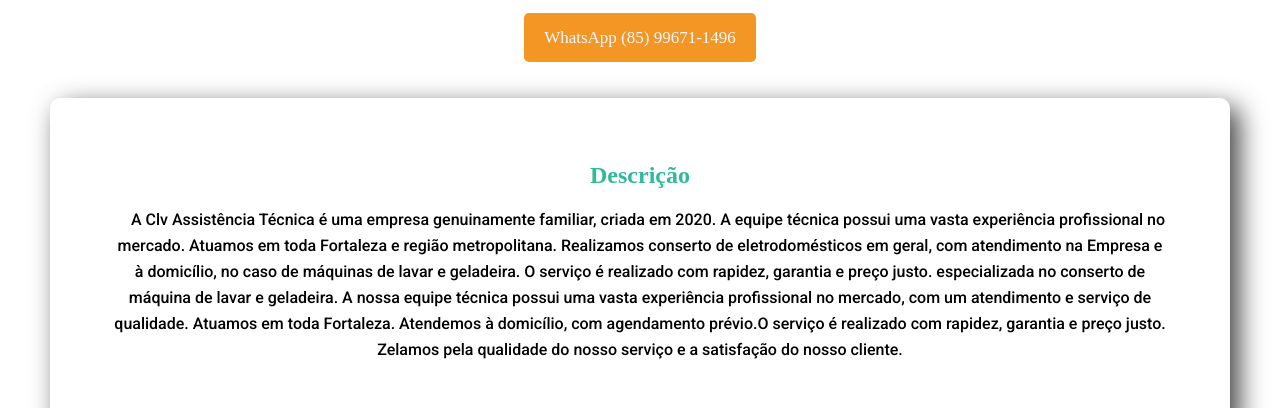
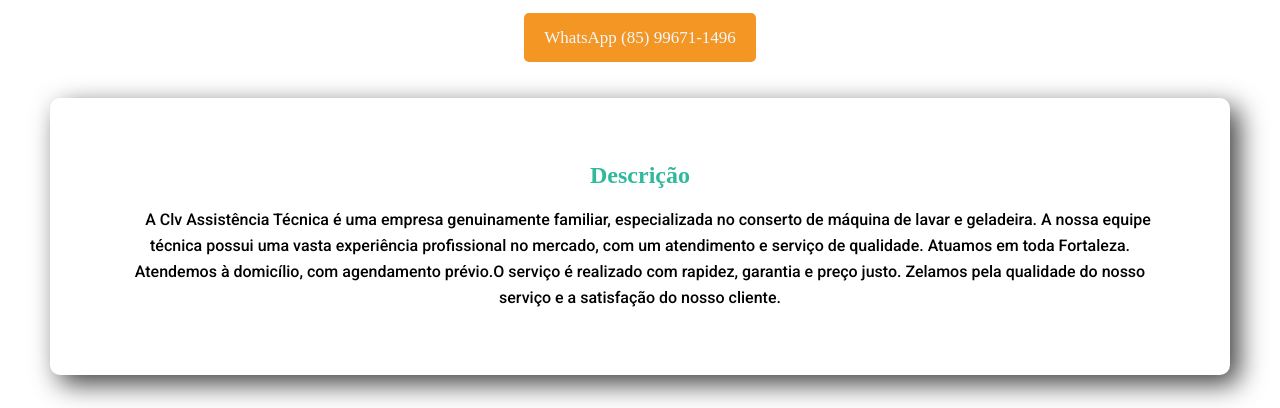
Before and after one commit to lucasMunizt/Site, a plain HTML site: page index.html in a window 1280 px wide. Shown: the part 300-708 px from the top of the page. Drawn offline with Linux system fonts and the light colour scheme; a web font is replaced by a local one.

Commit message:
alterando texto descrição do site

```diff
--- a/index.html
+++ b/index.html
@@ -87,18 +87,12 @@
             <br />
             <p>
               A Clv Assistência Técnica é uma empresa genuinamente familiar,
-                criada em 2020. A equipe técnica possui uma vasta
-              experiência profissional no mercado. Atuamos em toda Fortaleza e
-              região metropolitana. Realizamos conserto de eletrodomésticos em
-              geral, com atendimento na Empresa e à domicílio, no caso de
-              máquinas de lavar e geladeira. O serviço é realizado com rapidez,
-              garantia e preço justo. especializada no conserto de
-              máquina de lavar e geladeira. A nossa equipe técnica possui uma
-              vasta experiência profissional no mercado, com um atendimento e
-              serviço de qualidade. Atuamos em toda Fortaleza. Atendemos à
-              domicílio, com agendamento prévio.O serviço é realizado com
-              rapidez, garantia e preço justo. Zelamos pela qualidade do nosso
-              serviço e a satisfação do nosso cliente.
+              especializada no conserto de máquina de lavar e geladeira. A nossa
+              equipe técnica possui uma vasta experiência profissional no
+              mercado, com um atendimento e serviço de qualidade. Atuamos em
+              toda Fortaleza. Atendemos à domicílio, com agendamento prévio.O
+              serviço é realizado com rapidez, garantia e preço justo. Zelamos
+              pela qualidade do nosso serviço e a satisfação do nosso cliente.
             </p>
           </div>
         </div>
```
